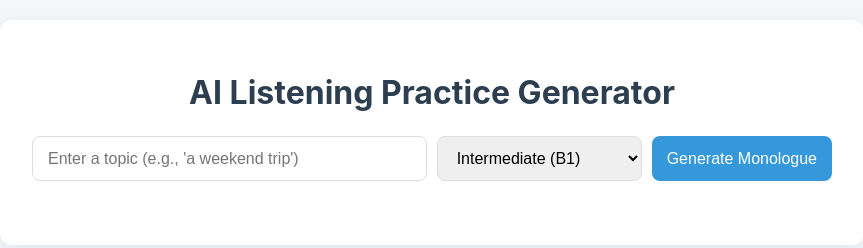
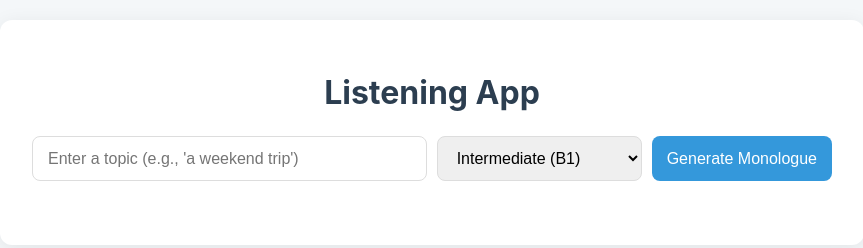
Before and after one commit to azazel1805/listeningapp, a website: page public/index.html in a window 1280 px wide. Shown: the whole page, without its empty margins (208-1071 px from the left). Drawn offline with Linux system fonts and the light colour scheme.

Commit message:
Update index.html

```diff
--- a/public/index.html
+++ b/public/index.html
@@ -3,13 +3,13 @@
 <head>
     <meta charset="UTF-8">
     <meta name="viewport" content="width=device-width, initial-scale=1.0">
-    <title>AI Listening Practice</title>
+    <title>Listening App</title>
     <link rel="stylesheet" href="style.css">
     <link rel="icon" type="image/svg+xml" href="/favicon.svg">
 </head>
 <body>
     <div class="container">
-        <h1>AI Listening Practice Generator</h1>
+        <h1>Listening App</h1>
 
         <div class="controls">
             <input type="text" id="topicInput" placeholder="Enter a topic (e.g., 'a weekend trip')">
```
